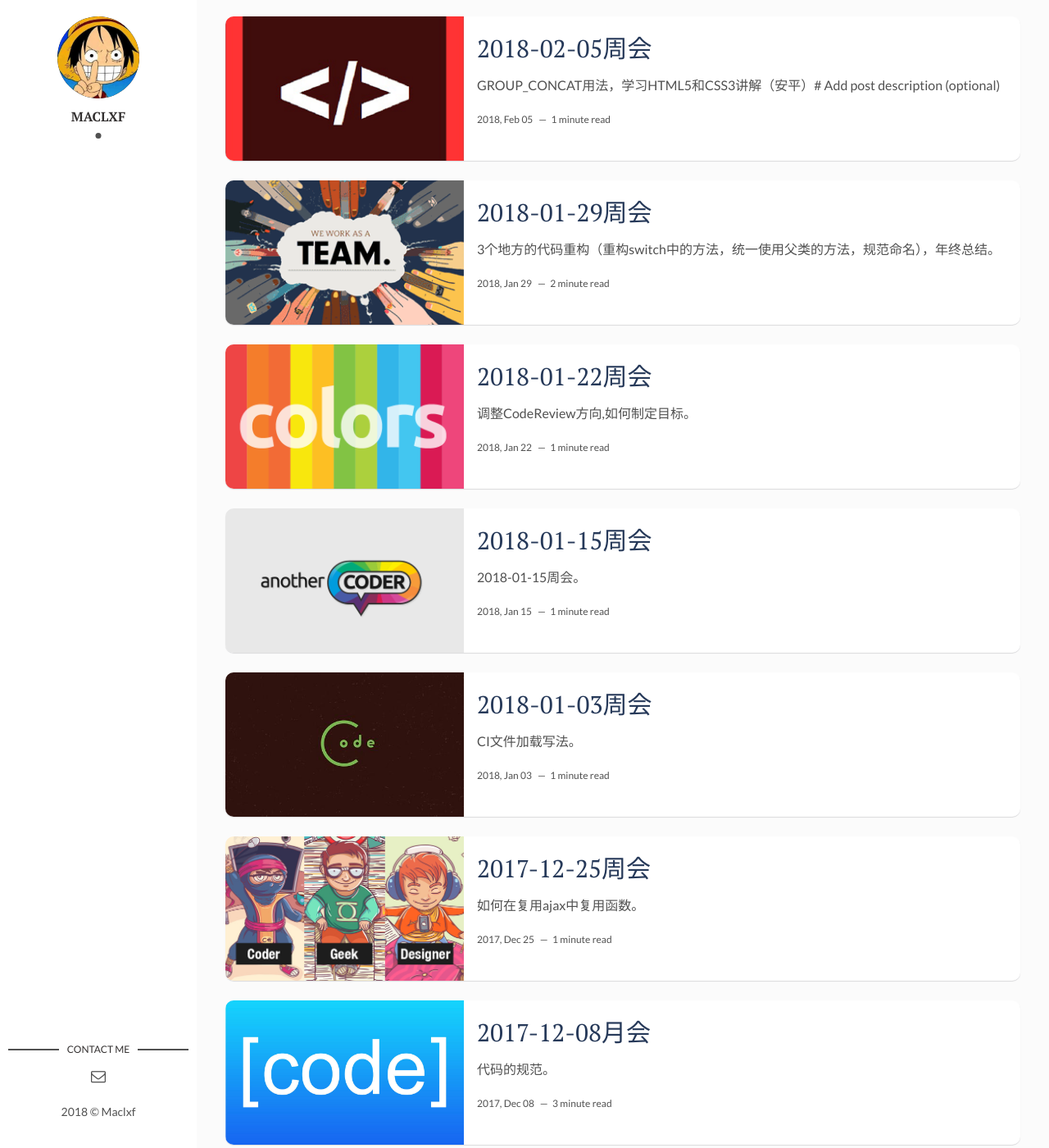
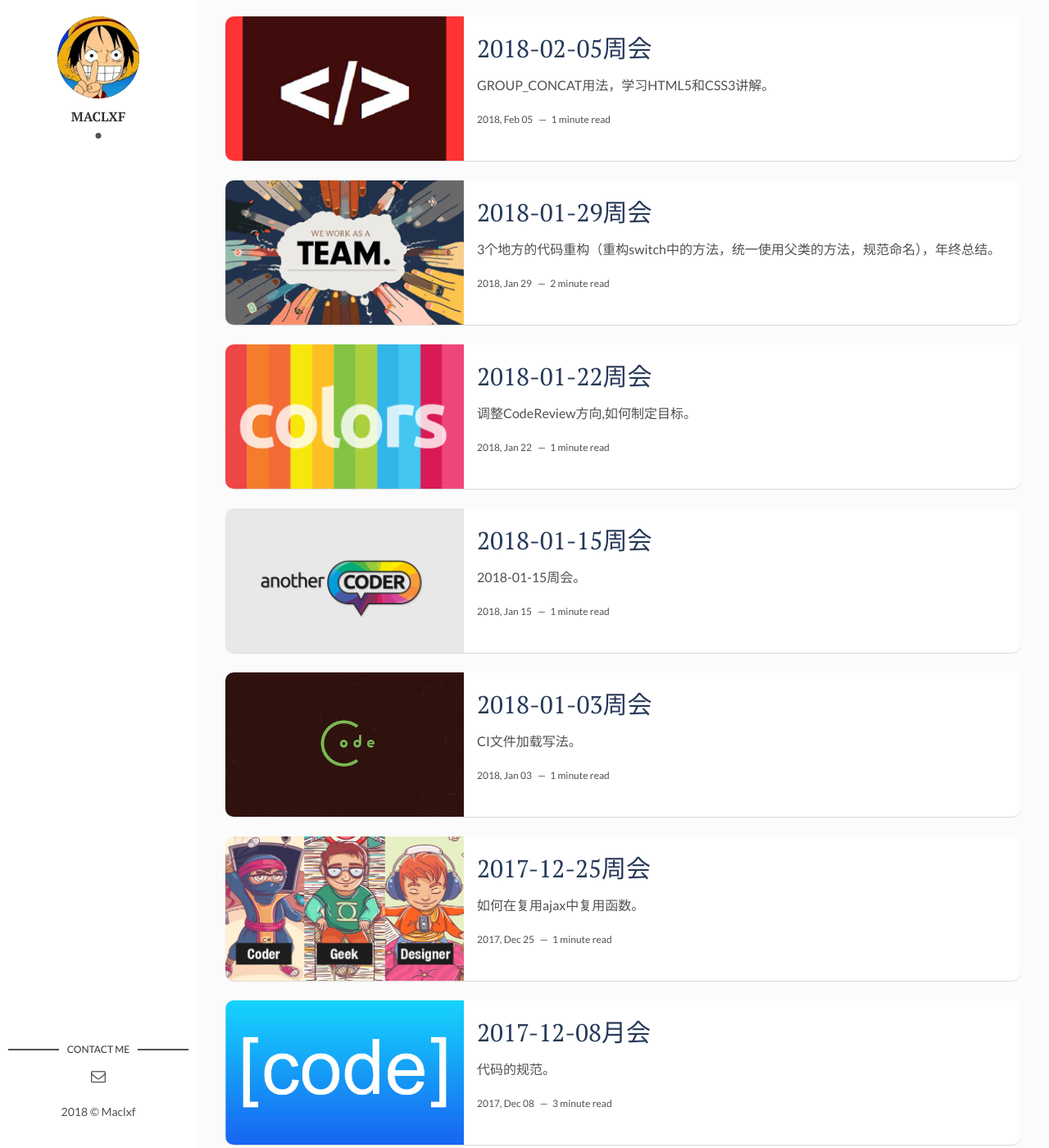
Before and after one commit to maclxf/maclxf.github.io, a Jekyll site: the page built from index.html, in a window 1280 px wide and 1400 px high. Shown: the whole window at 82% size. Built offline with Jekyll 4.4.1, drawn with Linux system fonts in a browser that asks for light colours; the list of posts is cut into pages by our own code.

Commit message:
修改2.6月会内容

```diff
--- a/_posts/2018-02-05-html5&css3.md
+++ b/_posts/2018-02-05-html5&css3.md
@@ -2,13 +2,13 @@
 layout: post
 title: "2018-02-05周会"
 date: 2018-02-05 23:22:20 +0800
-description:  GROUP_CONCAT用法，学习HTML5和CSS3讲解（安平）# Add post description (optional)
+description:  GROUP_CONCAT用法，学习HTML5和CSS3讲解。 # Add post description (optional)
 img:  2018-02-05.jpg # Add image post (optional)
 list_img:  2018-02-05-list.png
 tags: [month meeting] # add tag
 ---
 ## 上周codereview执行结果回馈
-1. `GROUP_CONCAT`用法
+1. <span class="attention">GROUP_CONCAT</span>用法
 > <img src="../assets/attchment/2018-02-05/GROUP_CONCAT_1.png" alt="GROUP_CONCAT用法" />
 <img src="../assets/attchment/2018-02-05/GROUP_CONCAT_2.png" alt="GROUP_CONCAT用法" />
 <a href="#" id="show_group_concat_intro">解决方式</a>
--- a/assets/css/main.css
+++ b/assets/css/main.css
@@ -1336,8 +1336,7 @@
 }
 
 .attention {
-  color:#e91e63;
-  font-size:26px;
+  color:#ff9800;
   font-weight:bolder
 }
 
```
